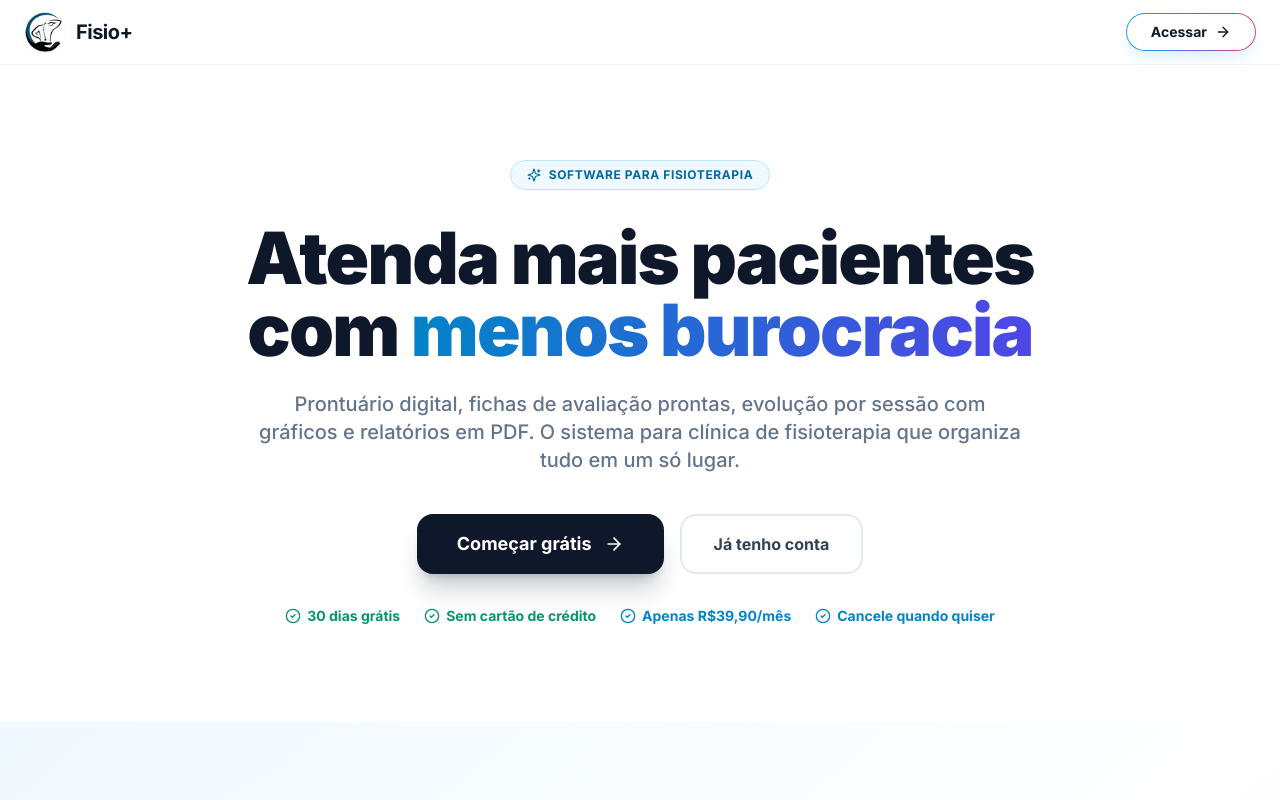
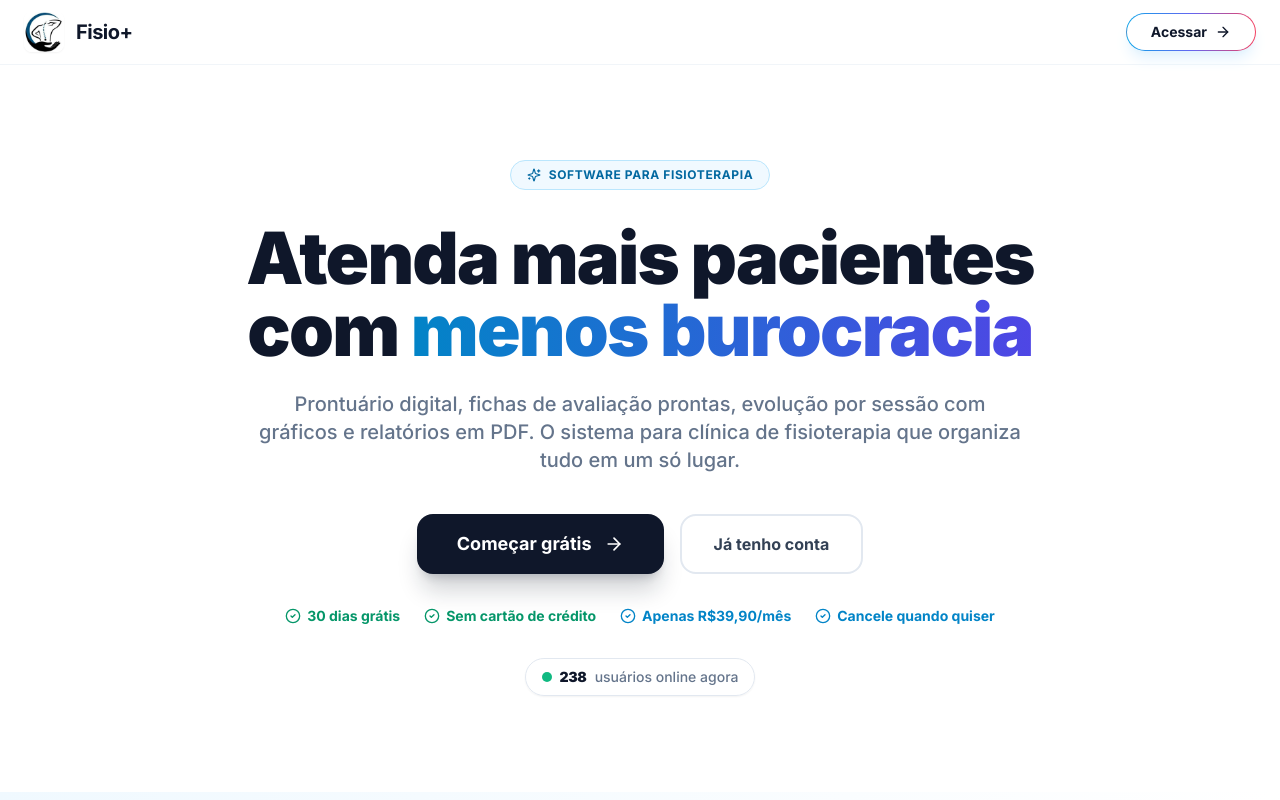
Before and after one commit to Roque-Pro/fisiomais, a Next.js app: page / in a window 1280 px wide. Shown: the top 800 px of the page. Built offline with nearby package versions, Linux system fonts and the light colour scheme; no server answers; the database is empty.

Commit message:
adiciona contador de usuarios online na hero com bolinha verde pulsante

```diff
--- a/app/page.tsx
+++ b/app/page.tsx
@@ -36,7 +36,8 @@ import {
   Building2,
   Smartphone,
   HelpCircle,
-  CheckCircle2
+  CheckCircle2,
+  Activity
 } from 'lucide-react';
 import { createClient } from '@/lib/supabase/client';
 import { useEffect, useState } from 'react';
@@ -79,6 +80,62 @@ const faqItems = [
   { q: 'Tem avaliações prontas para minha especialidade?', a: 'Sim. São 6 especialidades com formulários dinâmicos: Pilates, Hidroterapia, RPG, Ortopedia, Neurofuncional e Esportiva.' },
   { q: 'Posso cancelar quando quiser?', a: 'Sim. Cancele a qualquer momento sem multa ou burocracia. Seus dados ficam salvos por 30 dias.' }
 ];
+
+function UserCounter() {
+  const [count, setCount] = useState(237);
+  const [prevCount, setPrevCount] = useState(237);
+
+  useEffect(() => {
+    let lastTick = Date.now();
+
+    function tick() {
+      const now = Date.now();
+      const dt = (now - lastTick) / 1000;
+      lastTick = now;
+
+      setCount(c => {
+        const delta = (Math.random() - 0.5) * 0.8 * dt;
+        let next = c + delta;
+        if (next < 215) next = 215 + Math.random() * 5;
+        if (next > 275) next = 275 - Math.random() * 5;
+        return next;
+      });
+
+      scheduleNext();
+    }
+
+    function scheduleNext() {
+      const delay = 800 + Math.random() * 1600;
+      timeoutId = window.setTimeout(tick, delay);
+    }
+
+    let timeoutId = window.setTimeout(tick, 1000);
+
+    return () => clearTimeout(timeoutId);
+  }, []);
+
+  useEffect(() => {
+    setPrevCount(count);
+  }, [count]);
+
+  const display = Math.round(count);
+  const fluctuate = count % 1 < 0.02;
+
+  return (
+    <div className="mt-8 flex items-center justify-center gap-3 text-sm">
+      <div className="relative flex items-center gap-2 px-4 py-2 rounded-full bg-white/70 border border-slate-200 shadow-sm backdrop-blur-sm">
+        <span className="relative flex h-2.5 w-2.5">
+          <span className="absolute inline-flex h-full w-full animate-ping rounded-full bg-emerald-400 opacity-75" />
+          <span className="relative inline-flex h-2.5 w-2.5 rounded-full bg-emerald-500" />
+        </span>
+        <span className="font-black text-slate-900 tabular-nums min-w-[2.5ch] text-right">
+          {display}
+        </span>
+        <span className="font-medium text-slate-500">usuários online agora</span>
+      </div>
+    </div>
+  );
+}
 
 export default function Home() {
   const [recentNews, setRecentNews] = useState<NewsItem[]>([]);
@@ -226,6 +283,8 @@ export default function Home() {
                 <CheckCircle2 className="h-4 w-4" /> Cancele quando quiser
               </span>
             </div>
+
+            <UserCounter />
           </div>
         </div>
       </section>
```
